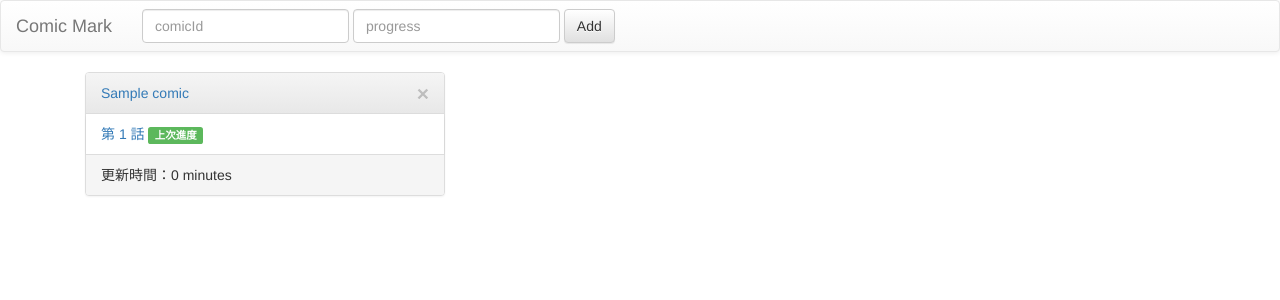
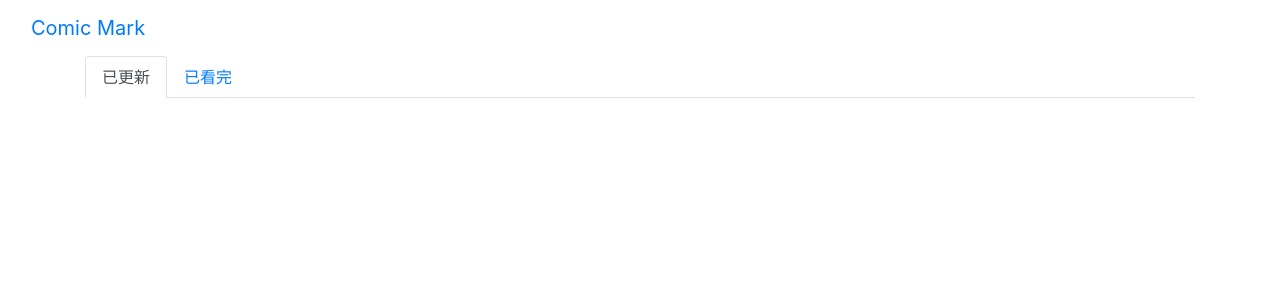
Before and after one commit to op880623/comicmark, a Django app: page / in a window 1280 px wide. Shown: the top 300 px of the page. Run offline with Django 3.2, Linux system fonts and the light colour scheme; tables that the repository leaves empty hold one stand-in row (values such as "Sample post"); some libraries are stand-ins or nearby versions.

Commit message:
use nav to seperate updated or not

```diff
--- a/comic/templates/comic/index.html
+++ b/comic/templates/comic/index.html
@@ -10,10 +10,25 @@
 
   <title>ComicMark</title>
 
-    <script src="https://ajax.googleapis.com/ajax/libs/jquery/3.3.1/jquery.min.js" data-turbolinks-track="reload"></script>
+  <script src="https://ajax.googleapis.com/ajax/libs/jquery/3.3.1/jquery.min.js"
+      data-turbolinks-track="reload"></script>
   <!-- Bootstrap core CSS -->
-    <link rel="stylesheet" href="//maxcdn.bootstrapcdn.com/bootstrap/3.3.0/css/bootstrap.min.css">
-    <link rel="stylesheet" href="//maxcdn.bootstrapcdn.com/bootstrap/3.3.0/css/bootstrap-theme.min.css">
+  <link rel="stylesheet"
+      href="https://maxcdn.bootstrapcdn.com/bootstrap/4.0.0/css/bootstrap.min.css"
+      integrity="sha384-Gn5384xqQ1aoWXA+058RXPxPg6fy4IWvTNh0E263XmFcJlSAwiGgFAW/dAiS6JXm"
+      crossorigin="anonymous">
+  <script src="https://code.jquery.com/jquery-3.2.1.slim.min.js"
+      integrity="sha384-KJ3o2DKtIkvYIK3UENzmM7KCkRr/rE9/Qpg6aAZGJwFDMVNA/GpGFF93hXpG5KkN"
+      crossorigin="anonymous">
+  </script>
+  <script src="https://cdnjs.cloudflare.com/ajax/libs/popper.js/1.12.9/umd/popper.min.js"
+      integrity="sha384-ApNbgh9B+Y1QKtv3Rn7W3mgPxhU9K/ScQsAP7hUibX39j7fakFPskvXusvfa0b4Q"
+      crossorigin="anonymous">
+  </script>
+  <script src="https://maxcdn.bootstrapcdn.com/bootstrap/4.0.0/js/bootstrap.min.js"
+      integrity="sha384-JZR6Spejh4U02d8jOt6vLEHfe/JQGiRRSQQxSfFWpi1MquVdAyjUar5+76PVCmYl"
+      crossorigin="anonymous">
+  </script>
 
   <link rel="shortcut icon" type="image/png" href="{% static 'icon.png' %}">
 
@@ -40,22 +55,31 @@
   </nav>
 
   <div class="container">
-    <div class="row">
-      <div class="col-md-10">
 
-        <!-- Comic list panel -->
-        <div class="container">
-          <div class="row">
+    <ul class="nav nav-tabs" id="myTab" role="tablist">
+      <li class="nav-item">
+        <a class="nav-link active" id="updated-tab" data-toggle="tab" href="#updated"
+            role="tab" aria-controls="updated" aria-selected="true">已更新
+        </a>
+      </li>
+      <li class="nav-item">
+        <a class="nav-link" id="unupdated-tab" data-toggle="tab" href="#unupdated"
+            role="tab" aria-controls="unupdated" aria-selected="false">已看完
+        </a>
+      </li>
+    </ul>
 
-            {% for comic in comics %}
-              <div class="col-md-4">
-                <div class="panel panel-default">
+    <div class="tab-content" id="tabContent">
 
-                  <div class="panel-heading">
+      <div class="tab-pane fade show active" id="updated" role="tabpanel"
+          aria-labelledby="updated-tab">
+        <div class="card-columns">
+          {% for comic in updated %}
+          <div class="card border-primary">
+
+            <div class="card-header">
               <a href="{{ comic.url }}" target="_blank">{{ comic.name }}</a>
-                    {% if comic.is_updated %}
-                      <span class="label label-danger">更新</span>
-                    {% endif %}
+              <span class="badge badge-danger">更新</span>
               <button class="close">&times;</button>
               <a href="{% url 'delete_comic' comic.comicId %}"></a>
             </div>
@@ -65,29 +89,57 @@
               <li class="list-group-item">
                 {% if ep.is_progress %}
                   <a href="{{ ep.url }}" target="_blank">第 {{ ep.index }} 話</a>
-                          <span class="label label-success">上次進度</span>
+                  <span class="badge badge-success">上次進度</span>
                 {% elif ep.is_next %}
                   <a href="{{ ep.url }}" target="_blank">第 {{ ep.index }} 話</a>
-                          <a href="{% url 'update_progress' comic.comicId %}" class="btn btn-default">看完了</a>
-                          <div class="read-now btn btn-default">現在看</div>
+                  <a href="{% url 'update_progress' comic.comicId %}"
+                      class="btn btn-outline-primary">看完了</a>
+                  <div class="read-now btn btn-outline-primary">現在看</div>
                 {% else %}
-                          第 {{ ep.index }} 話
+                  <h6>第 {{ ep.index }} 話</h6>
                 {% endif %}
               </li>
               {% endfor %}
             </ul>
 
-                  <div class="panel-footer">更新時間：{{ comic.updateTime|timesince }}</div>
+            <div class="card-footer">更新時間：{{ comic.updateTime|timesince }}</div>
 
           </div>
+          {% endfor %}
+        </div>
+      </div>
+
+      <div class="tab-pane fade" id="unupdated" role="tabpanel"
+          aria-labelledby="unupdated-tab">
+        <div class="card-columns">
+          {% for comic in unupdated %}
+          <div class="card border-primary">
+
+            <div class="card-header">
+              <a href="{{ comic.url }}" target="_blank">{{ comic.name }}</a>
+              <button class="close">&times;</button>
+              <a href="{% url 'delete_comic' comic.comicId %}"></a>
+            </div>
+
+            <ul class="list-group">
+              {% for ep in comic.episodes %}
+              <li class="list-group-item">
+                <a href="{{ ep.url }}" target="_blank">第 {{ ep.index }} 話</a>
+                <span class="badge badge-success">上次進度</span>
+              </li>
+              {% endfor %}
+            </ul>
+
+            <div class="card-footer">更新時間：{{ comic.updateTime|timesince }}</div>
+
           </div>
           {% endfor %}
-
         </div>
       </div>
 
     </div>
-    </div>
+
+
   </div>
 
   <script src="{% static 'comic.js' %}"></script>
--- a/comic/views.py
+++ b/comic/views.py
@@ -4,8 +4,17 @@
 from .models import Comic, Episode
 
 def index(request):
-    comics = Comic.objects.all().order_by('-updateTime')
-    return render(request, 'comic/index.html', {'comics': comics})
+    updated = []
+    unupdated = []
+    for comic in Comic.objects.all().order_by('-updateTime'):
+        if comic.is_updated():
+            updated.append(comic)
+        else:
+            unupdated.append(comic)
+    return render(request, 'comic/index.html',
+        {'updated': updated, 'unupdated': unupdated})
+    # comics = Comic.objects.all().order_by('-updateTime')
+    # return render(request, 'comic/index.html', {'comics': comics})
 
 def update_progress(request, comicId):
     comic = Comic.objects.get(comicId = comicId)
```
Lines whose indentation alone changed are shown as unchanged.
